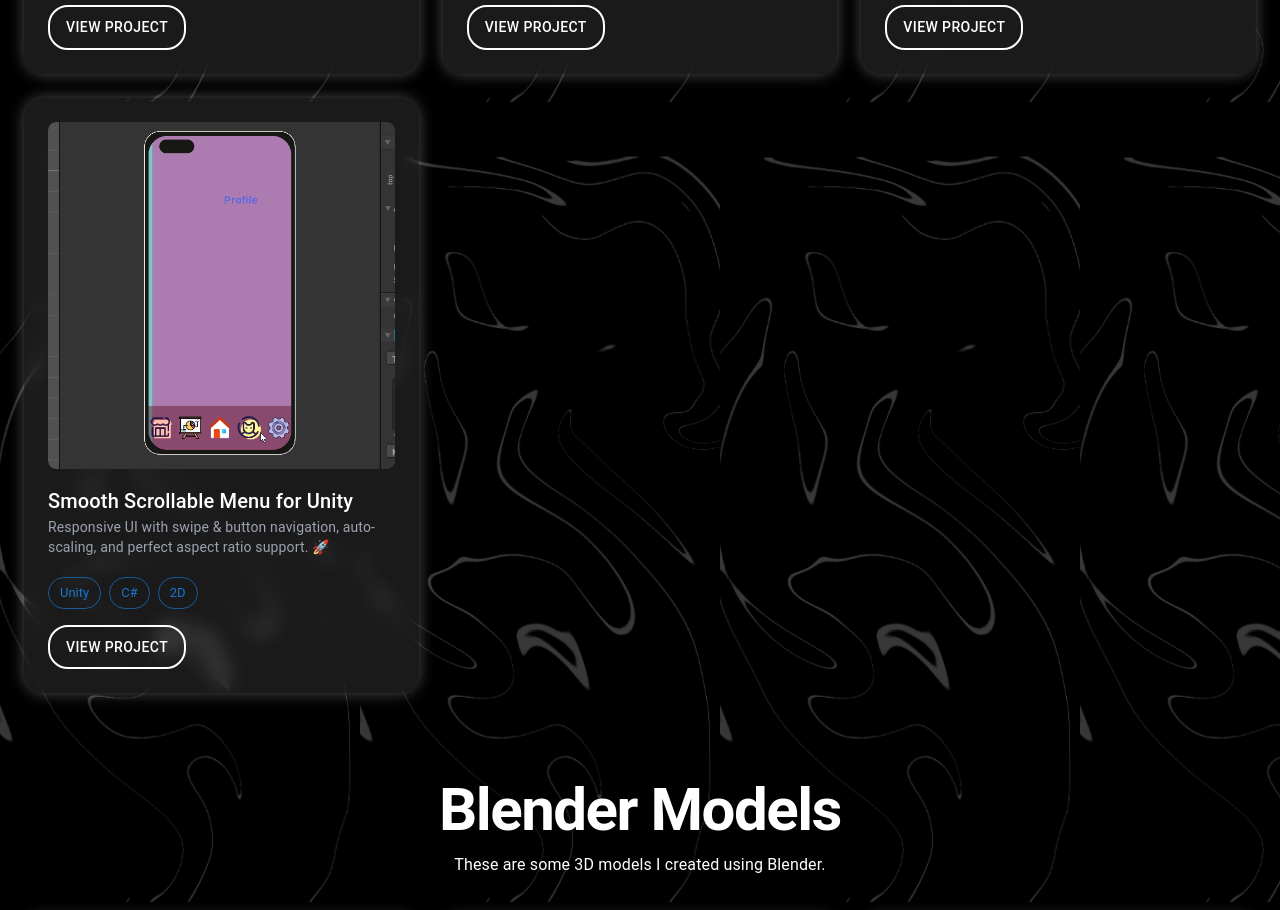
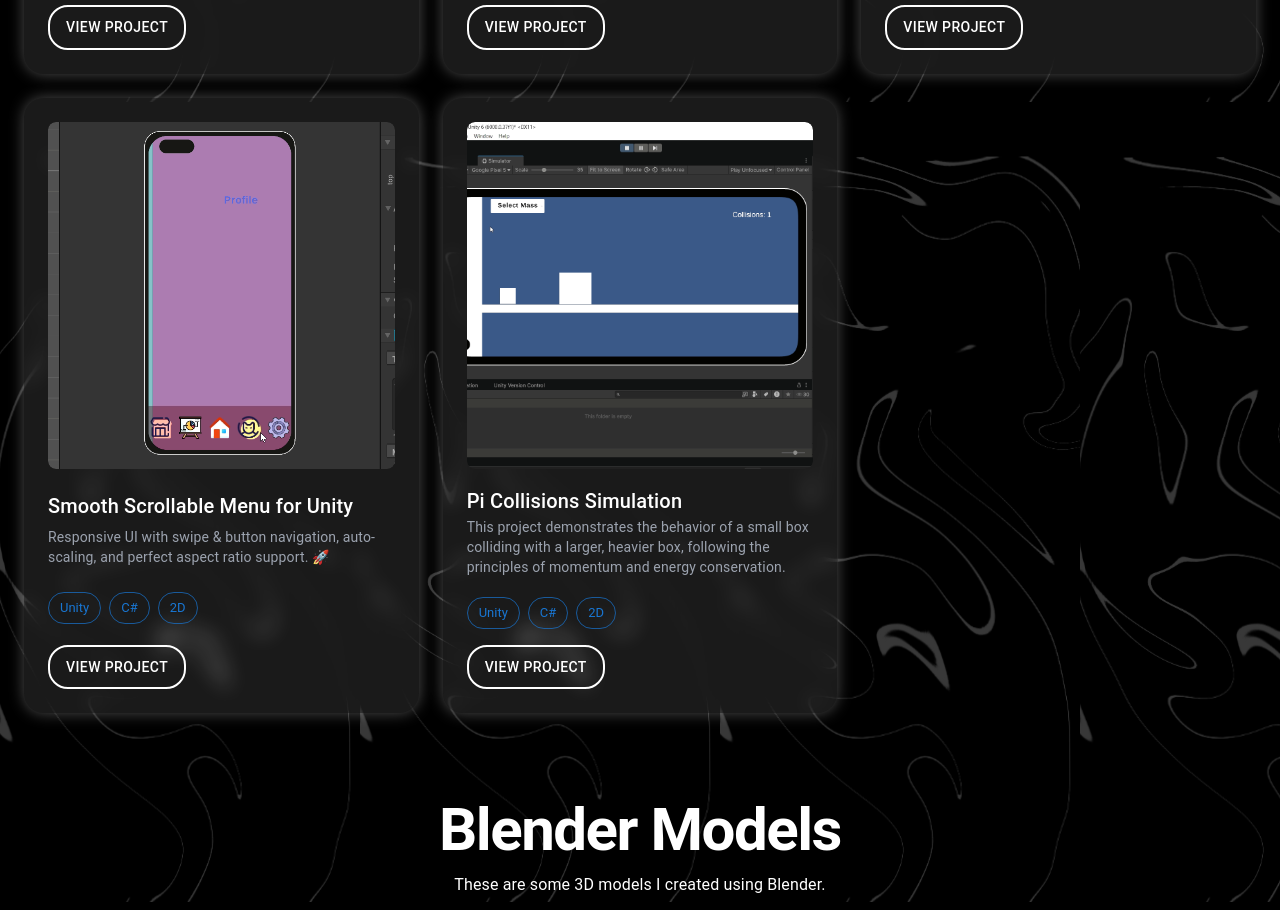
Before and after one commit to Frost2204/React-portfolio, a React (Create React App) app: page / in a window 1280 px wide. Shown: the part 3946-4856 px from the top of the page. Built offline with nearby package versions, Linux system fonts and the light colour scheme; a web font is replaced by a local one.

Commit message:
added pi priject

```diff
--- a/src/components/GameMechanics.js
+++ b/src/components/GameMechanics.js
@@ -15,6 +15,10 @@ import parGif from "./customStyle/mechanics/gif/parkour.gif";
 
 import scroll from "./customStyle/mechanics/scroll.png";
 import scrollGif from "./customStyle/mechanics/gif/scrollGif.gif";
+
+
+import pi from "./customStyle/mechanics/piCollision.png";
+import piGif from "./customStyle/mechanics/gif/pi.gif";
 
 
 
@@ -58,6 +62,15 @@ const mechanics = [
     description:
       "Responsive UI with swipe & button navigation, auto-scaling, and perfect aspect ratio support. 🚀",
     link: "https://github.com/Frost2204/Smooth-Scrollable-Menu-for-Unity", // Replace with your actual link
+  },
+  {
+    name: "Pi Collisions Simulation",
+    image: pi,
+    gif: piGif,
+    skills: ["Unity", "C#", "2D"],
+    description:
+      "This project demonstrates the behavior of a small box colliding with a larger, heavier box, following the principles of momentum and energy conservation.",
+    link: "https://github.com/Frost2204/Pi-Collisions-Simulation", // Replace with your actual link
   },
 ];
 
```
Also changed, not shown: src/components/customStyle/mechanics/gif/pi.gif (added), src/components/customStyle/mechanics/piCollision.png (added).
